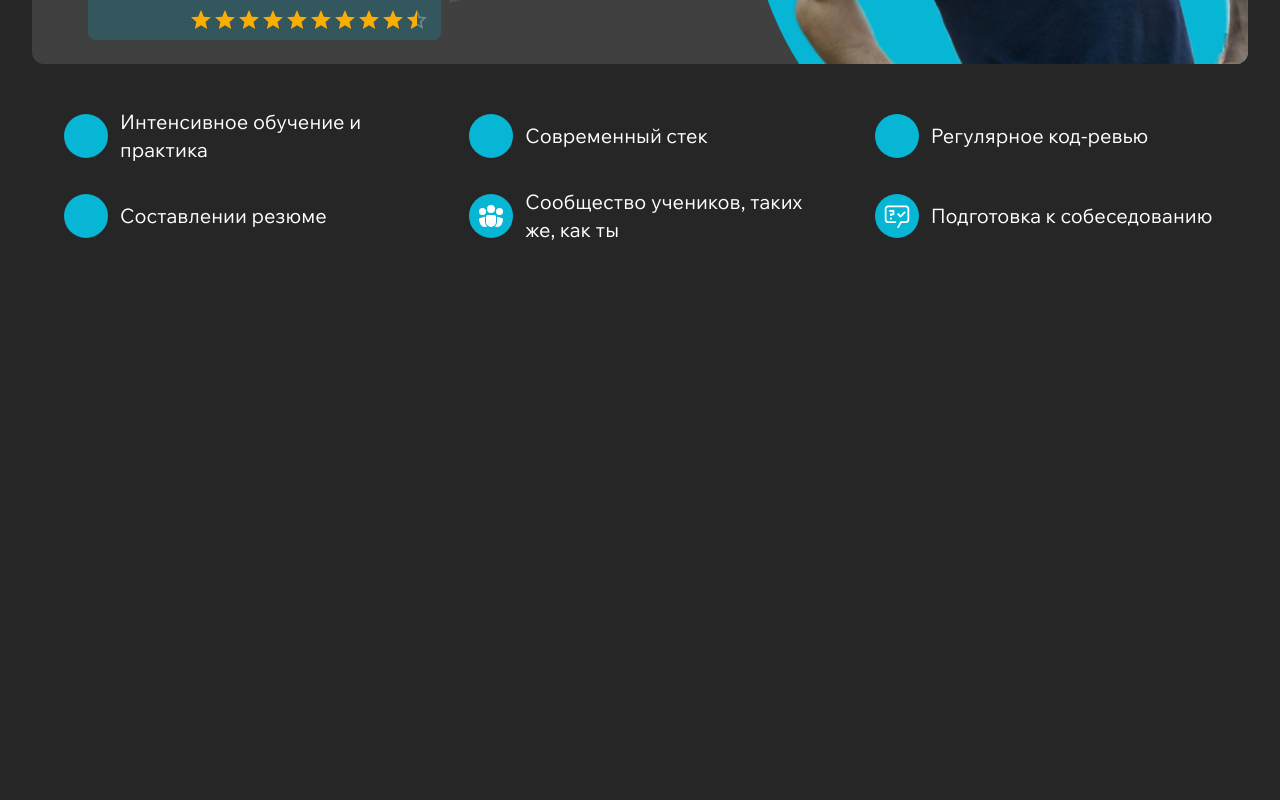
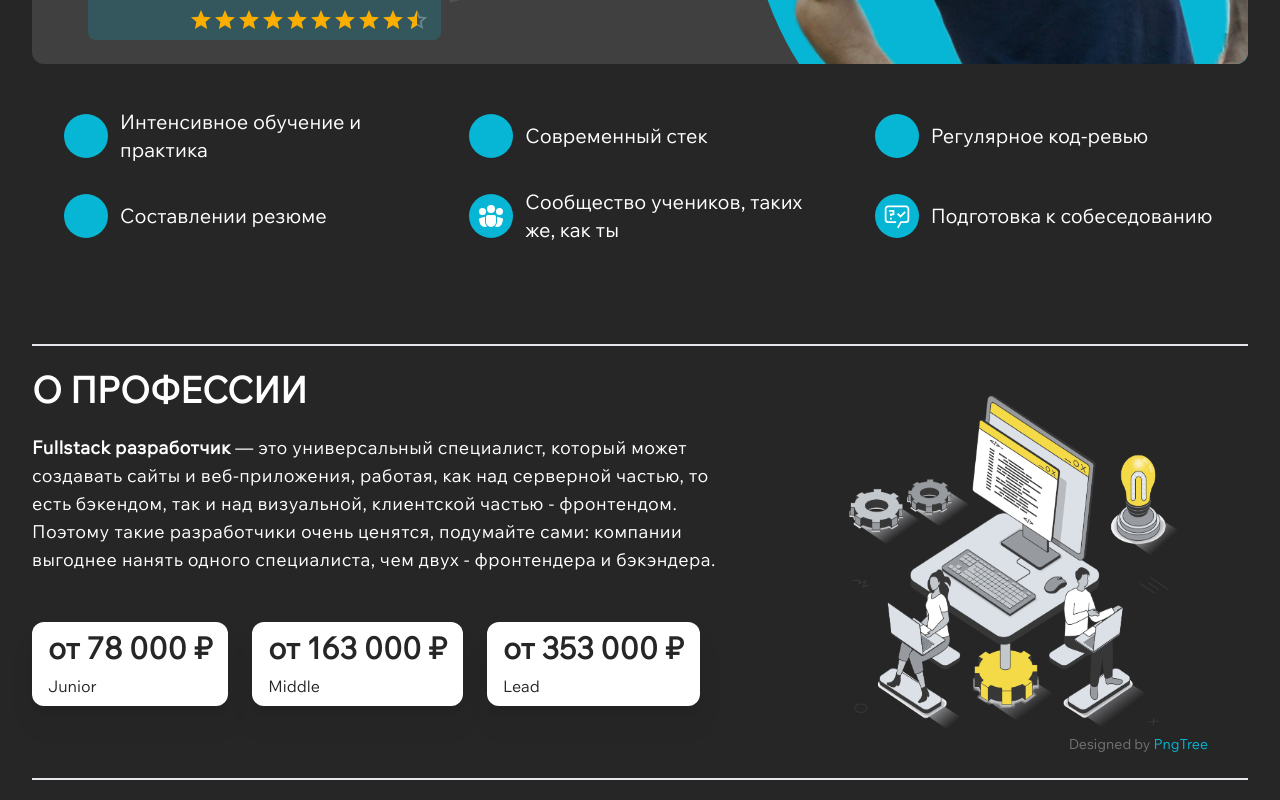
Before and after one commit to Julia-Sachkova/tech-front, a React (Vite) app: page / in a window 1280 px wide. Shown: the part 548-1348 px from the top of the page. Before the commit the page ends 856 px from the top, so only its background shows below. Built offline with nearby package versions, Linux system fonts and the light colour scheme; some icons are missing.

Commit message:
about profession

```diff
--- a/src/pages/Main/Main.tsx
+++ b/src/pages/Main/Main.tsx
@@ -2,6 +2,7 @@
 // import { useAppDispatch, useAppSelector } from "../../hooks";
 // import { getSubscriptions } from "../../store/reducers/subscriptionSlice";
 
+import AboutProfession from "./components/AboutProfession";
 import Cover from "./components/Cover";
 import ShortAbout from "./components/ShortAbout";
 
@@ -20,6 +21,7 @@ const Main = () => {
     <section className="flex flex-col items-center">
       <Cover />
       <ShortAbout />
+      <AboutProfession />
     </section>
   );
 };
--- /dev/null
+++ b/src/pages/Main/components/AboutProfession.tsx
@@ -0,0 +1,54 @@
+import { Link } from "react-router-dom";
+import Fullstack from "../../../assets/images/fullstack.png";
+
+const AboutProfession = () => {
+  return (
+    <div className="w-full border-y-2 py-6 flex flex-row gap-12">
+      <div className="flex flex-col w-2/3">
+        <h2 className="text-4xl font-semibold uppercase">О профессии</h2>
+
+        <p className="text-lg tracking-wide mt-6">
+          <span className="font-bold">Fullstack разработчик</span> — это
+          универсальный специалист, который может создавать сайты и
+          веб-приложения, работая, как над серверной частью, то есть бэкендом,
+          так и над визуальной, клиентской частью - фронтендом. Поэтому такие
+          разработчики очень ценятся, подумайте сами: компании выгоднее нанять
+          одного специалиста, чем двух - фронтендера и бэкэндера.
+        </p>
+
+        <ul className="flex flex-row gap-6 text-neutral-800 mt-12">
+          <li className="flex flex-col gap-2 bg-white drop-shadow-xl rounded-xl px-4 py-2">
+            <span className="text-3xl font-bold">от 78 000 ₽</span>
+            <span>Junior</span>
+          </li>
+
+          <li className="flex flex-col gap-2 bg-white drop-shadow-xl rounded-xl px-4 py-2">
+            <span className="text-3xl font-bold">от 163 000 ₽</span>
+            <span>Middle</span>
+          </li>
+
+          <li className="flex flex-col gap-2 bg-white drop-shadow-xl rounded-xl px-4 py-2">
+            <span className="text-3xl font-bold">от 353 000 ₽</span>
+            <span>Lead</span>
+          </li>
+        </ul>
+      </div>
+
+      <div className="relative">
+        <img src={Fullstack} alt="Fullstack." className="h-96" />
+
+        <span className="absolute bottom-0 right-10 text-sm text-neutral-500">
+          Designed by{" "}
+          <Link
+            to="https://pngtree.com/freepng/software-programming-concept-in-3d-isometric-outline-design-development-team-programs-tests-and-optimizes-computer-works-office-line-web-template-vector-illustration-with-people-scene_7601731.html?sol=downref&id=bef"
+            className="text-primary"
+          >
+            PngTree
+          </Link>
+        </span>
+      </div>
+    </div>
+  );
+};
+
+export default AboutProfession;
--- a/src/pages/Main/components/ShortAbout.tsx
+++ b/src/pages/Main/components/ShortAbout.tsx
@@ -29,7 +29,7 @@ const ShortAbout = () => {
   ];
 
   return (
-    <ul className="py-8 grid grid-cols-3">
+    <ul className="py-8 grid grid-cols-3 mb-14">
       {about.map((ab, index) => (
         <li key={index} className="flex flex-row gap-3 items-center px-8 py-3">
           <div className="bg-primary p-2 rounded-full">
```
Also changed, not shown: src/assets/images/fullstack.png (added).
